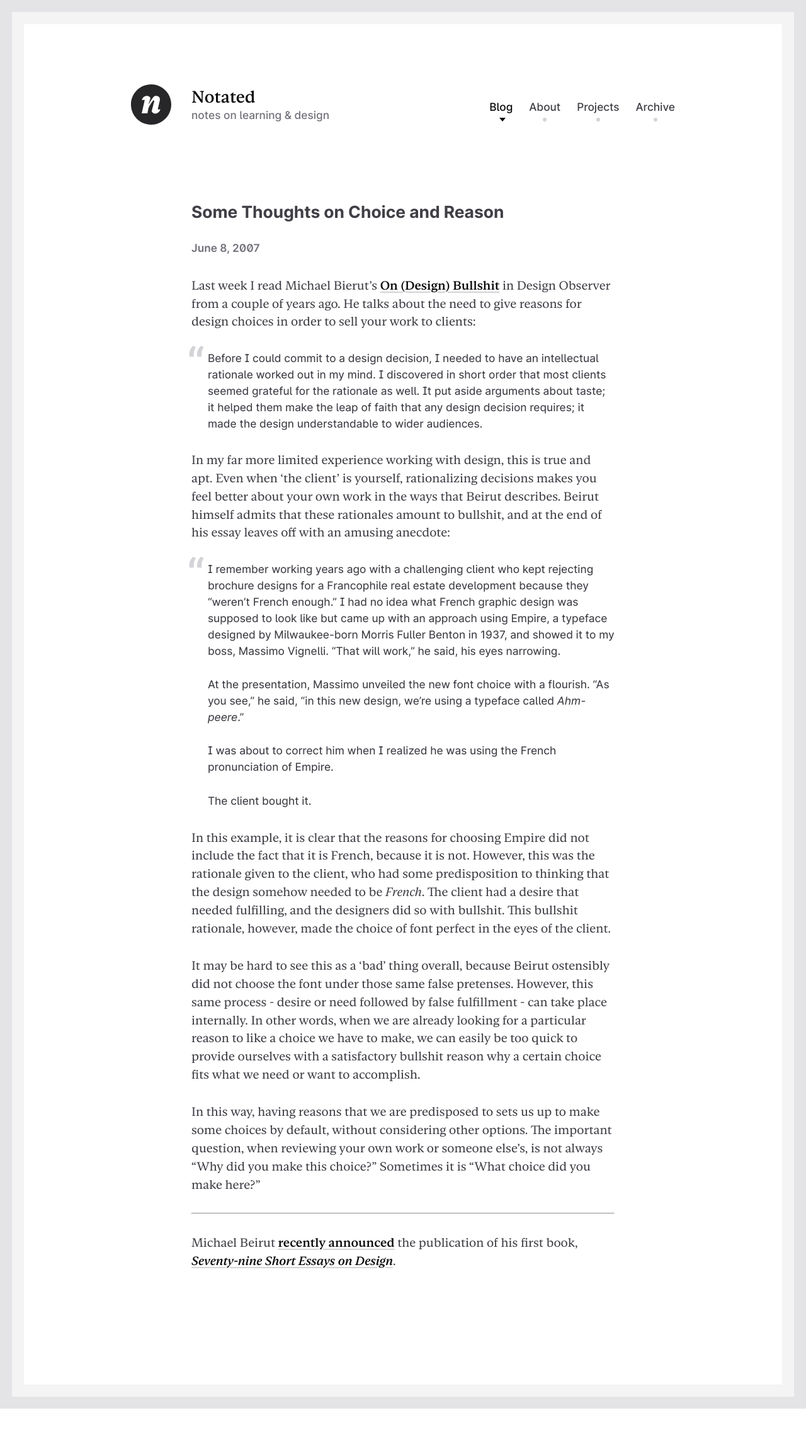
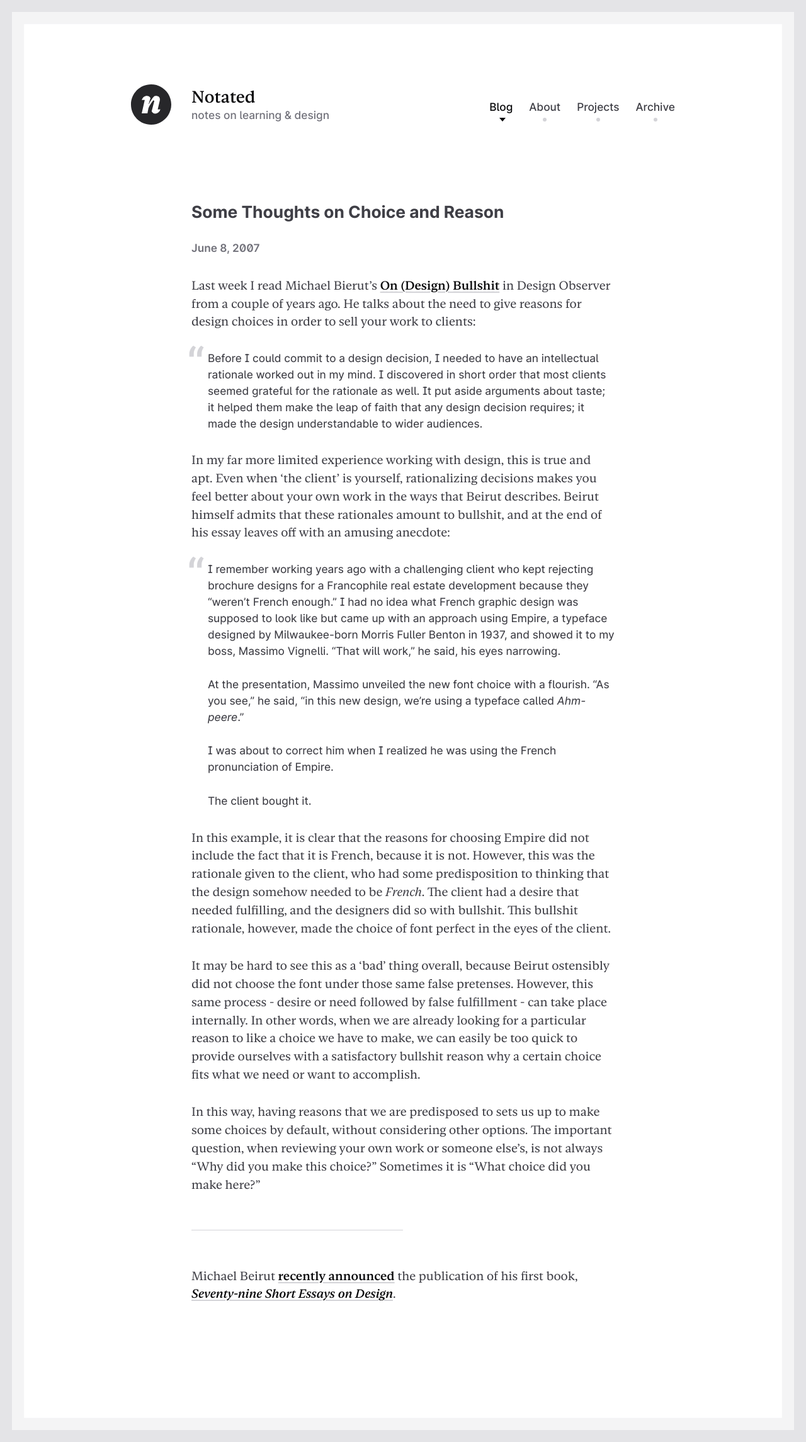
Before and after one commit to nevanscott/notated.org, a Jekyll site: the page built from _source/_posts/2007-06-08-choice-and-reason.md, in a window 1280 px wide. Shown: the whole page at 63% size. Built offline with Jekyll 4.4.1, drawn with Linux system fonts in a browser that asks for light colours; before the commit the page ends 2237 px from its top, so only the background shows below that.

Commit message:
fix the <hr>s

```diff
--- a/_source/_sass/global.scss
+++ b/_source/_sass/global.scss
@@ -213,3 +213,10 @@ time {
   line-height: 1;
   margin: 0 0 1em 0;
 }
+
+hr {
+  border: none;
+  border-top: solid 1px var(--color-stroke);
+  margin-right: 50%;
+  margin-block: 3em;
+}
```
